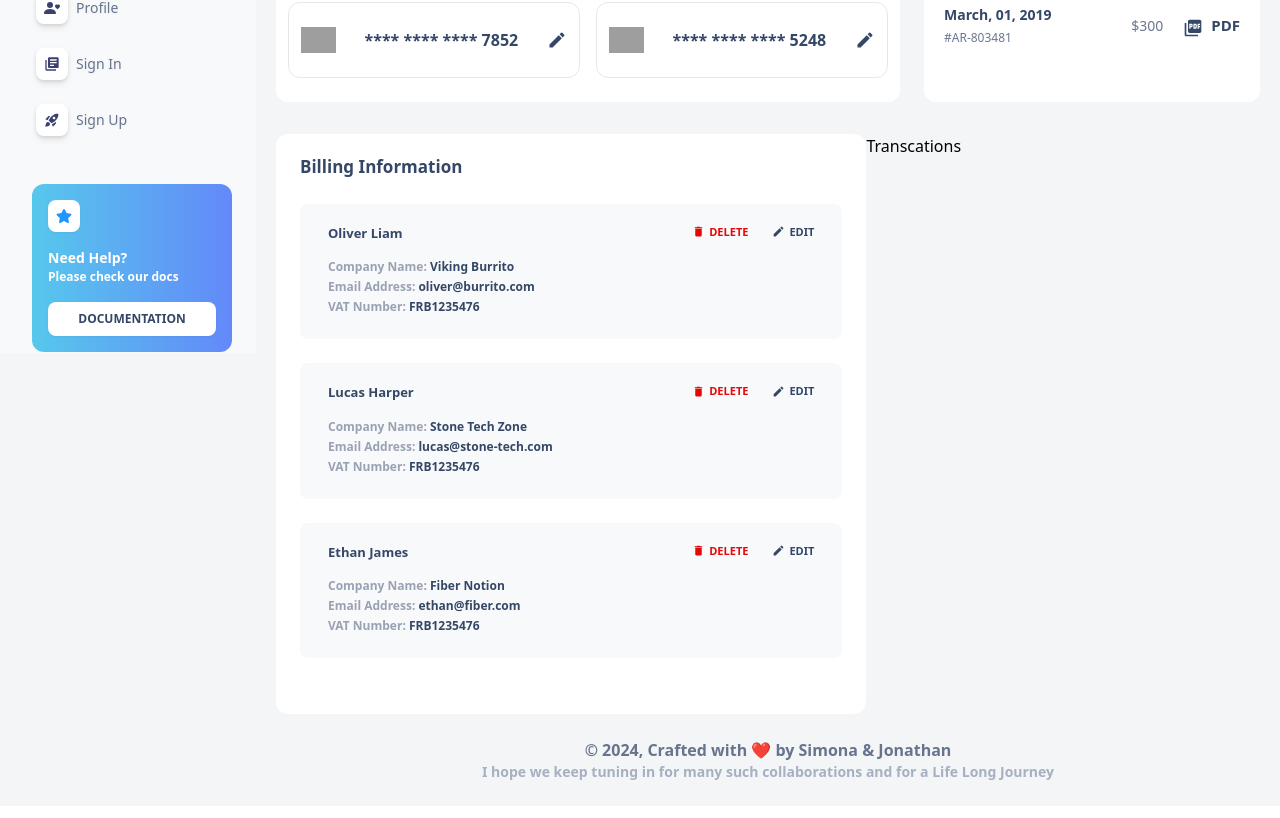
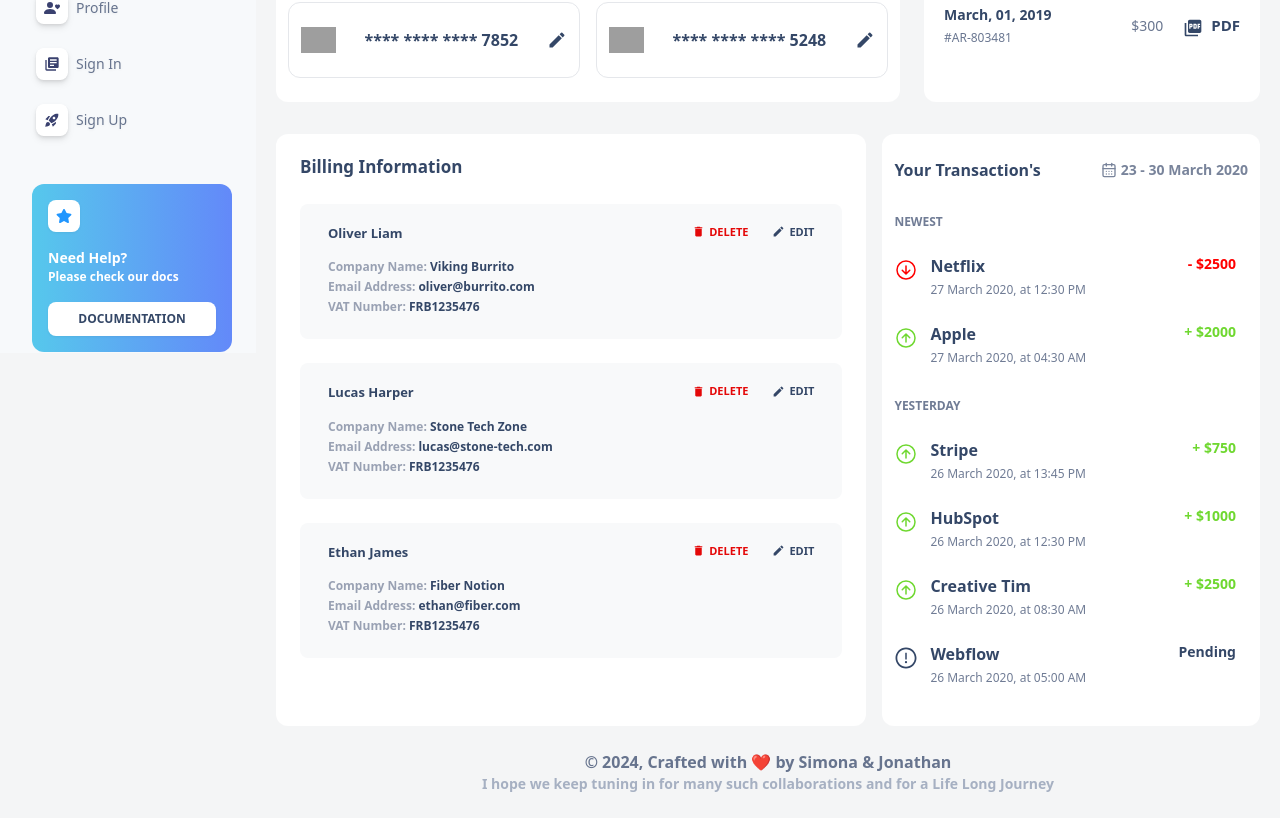
Before and after one commit to apurvakore/react_dashboard, a React (Create React App) app: page /billing in a window 1280 px wide. Shown: the part 447-1265 px from the top of the page. Built offline with nearby package versions, Linux system fonts and the light colour scheme; grey boxes are pictures that could not be loaded.

Commit message:
heheeh hogya billing

```diff
--- a/src/components/billing/BillingInfo.jsx
+++ b/src/components/billing/BillingInfo.jsx
@@ -4,7 +4,7 @@
 
 export const BillingInfo = () => {
   return (
-    <div className='bg-white py-5 px-6 rounded-xl w-[100%]'>
+    <div className='bg-white py-5 px-6 rounded-xl w-[100%] h-[100%]'>
       <div className='text-[#344767] font-semibold mb-3 text-[17px]'>Billing Information</div>
       <div className='py-3 w-[100%]'>
         {billingInfoData.map((info, index) => (
--- a/src/components/billing/BillingTab.jsx
+++ b/src/components/billing/BillingTab.jsx
@@ -19,10 +19,10 @@
               </div>
           </div>
           <div className='flex mt-8'>
-            <div className='w-[60%] h-fit '>
+            <div className='w-[60%]  '>
               <BillingInfo/>
             </div>
-            <div className='w-[40%] h-fit'>
+            <div className='w-[40%] '>
               <Transcations/>
             </div>
           </div>
--- a/src/components/billing/Transcations.jsx
+++ b/src/components/billing/Transcations.jsx
@@ -1,9 +1,59 @@
 import React from 'react'
+import { LuCalendarDays } from "react-icons/lu";
+import transcationInfoData from '../../data/billing/transcationInfo'
 
 const Transcations = () => {
   return (
-    <div>Transcations</div>
-  )
+    <div className='ml-4 pb-10 bg-white rounded-xl'>
+      <div className='flex pt-6 px-3 justify-between'>
+        <h6 className='text-[#344767] font-bold'> Your Transaction's</h6>
+        <div className='flex space-x-1 items-center'>
+          <LuCalendarDays className='text-[#79849B]'/>
+          <h6 className='text-[#79849B] text-sm font-semibold'>23 - 30 March 2020</h6>
+        </div>
+      </div>
+
+      <div>
+        {/* Newest Transactions */}
+        <div className='pt-8 px-3'>
+          <h6 className='text-[#707C95] font-bold text-xs'>NEWEST</h6>
+        </div>
+        {transcationInfoData.NEWEST.map((transaction, index) => (
+          <div key={index} className='flex justify-between pl-3 pr-6 pt-6'>
+            <div className='flex space-x-3'>
+              <span  style={{ color: transaction.price < 0 ? 'red' : '#6FD830' }}>{transaction.icon}</span>
+              <div className='flex flex-col space-y-1'>
+                <h6 className='text-[#344767] font-semibold'>{transaction.name}</h6>
+                <h6 className='text-[#707C95] text-xs'>{transaction.date}</h6>
+              </div>
+            </div>
+            <span className='text-sm font-semibold' style={{ color: transaction.price < 0 ? 'red' : '#6FD830' }}>
+              {transaction.price < 0 ? `- $${Math.abs(transaction.price)}` : `+ $${transaction.price}`}
+            </span>
+          </div>
+        ))}
+
+        {/* Yesterday's Transactions */}
+        <div className='pt-8 px-3'>
+          <h6 className='text-[#707C95] font-bold text-xs'>YESTERDAY</h6>
+        </div>
+        {transcationInfoData.YESTERDAY.map((transaction, index) => (
+          <div key={index} className='flex justify-between pl-3 pr-6 pt-6'>
+            <div className='flex space-x-3'>
+              <span style={{ color: transaction.price < 0 ? 'red' : '#6FD830' }}>{transaction.icon}</span>
+              <div className='flex flex-col space-y-1'>
+                <h6 className='text-[#344767] font-semibold'>{transaction.name}</h6>
+                <h6 className='text-[#707C95] text-xs'>{transaction.date}</h6>
+              </div>
+            </div>
+            <span className='text-sm font-semibold' style={{ color: transaction.price === "Pending" ? '#344767' : transaction.price < 0 ? 'red' : '#6FD830' }}>
+              {transaction.price === "Pending" ?  transaction.price  : transaction.price < 0 ? `- $${Math.abs(transaction.price)}` : `+ $${transaction.price}`}
+            </span>
+          </div>
+        ))}
+      </div>
+    </div>
+  );
 }
 
-export default Transcations
+export default Transcations;
--- /dev/null
+++ b/src/data/billing/transcationInfo.js
@@ -0,0 +1,48 @@
+import { IoArrowDownCircleOutline, IoArrowUpCircleOutline } from "react-icons/io5";
+import { AiOutlineExclamationCircle } from "react-icons/ai";
+
+
+const transcationInfoData = {
+    NEWEST: [
+        {
+            icon: <IoArrowDownCircleOutline className=" text-[24px] mt-1" />,
+            name: "Netflix",
+            price: -2500,
+            date: "27 March 2020, at 12:30 PM"
+        },
+        {
+            icon: <IoArrowUpCircleOutline className=" text-[24px] mt-1" />,
+            name: "Apple",
+            price: 2000,
+            date: "27 March 2020, at 04:30 AM"
+        }
+    ],
+    YESTERDAY: [
+        {
+            icon: <IoArrowUpCircleOutline className=" text-[24px] mt-1" />,
+            name: "Stripe",
+            price: 750,
+            date: "26 March 2020, at 13:45 PM"
+        },
+        {
+            icon: <IoArrowUpCircleOutline className=" text-[24px] mt-1" />,
+            name: "HubSpot",
+            price: 1000,
+            date: "26 March 2020, at 12:30 PM"
+        },
+        {
+            icon: <IoArrowUpCircleOutline className=" text-[24px] mt-1" />,
+            name: "Creative Tim",
+            price: 2500,
+            date: "26 March 2020, at 08:30 AM"
+        },
+        {
+            icon: <AiOutlineExclamationCircle className=" text-[24px] mt-1 text-[#344767]" />,
+            name: "Webflow",
+            price: "Pending",
+            date: "26 March 2020, at 05:00 AM"
+        }
+    ]
+};
+
+export default transcationInfoData;
```
